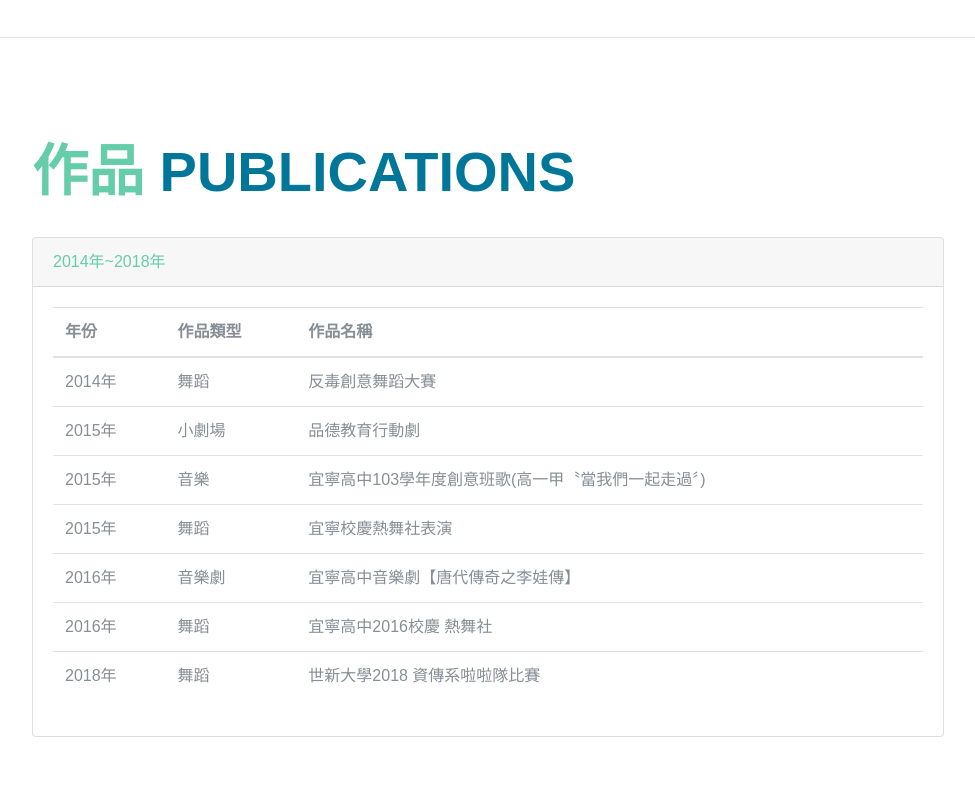
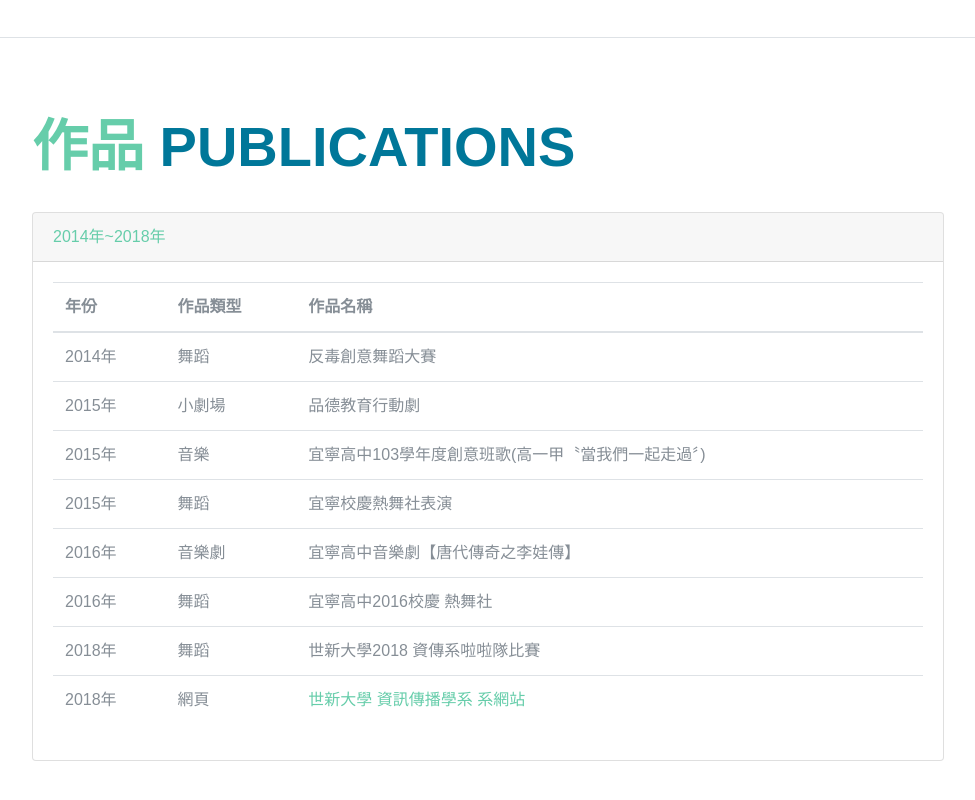
Before and after one commit to Jennifer1030/Jennifer1030.github.io, a website: page index.html in a window 1280 px wide. Shown: the part 6264-7064 px from the top of the page, without its empty margins (288-1263 px from the left). Drawn offline with Linux system fonts and the light colour scheme; a web font is replaced by a local one.

Commit message:
modified resume

```diff
--- a/index.html
+++ b/index.html
@@ -400,6 +400,12 @@ body {
 		  <td>2018年</td>
 		  <td>舞蹈</td>
 		  <td>世新大學2018 資傳系啦啦隊比賽</td>
+		  </tr>
+		  <tr>
+		  <td>2018年</td>
+		  <td>網頁</td>
+		  <td><a href="https://jennifer1030.github.io/single.html">世新大學 資訊傳播學系 系網站</a></td>
+		  </tr>
 		  </tbody>
 		  </table>
 
```
